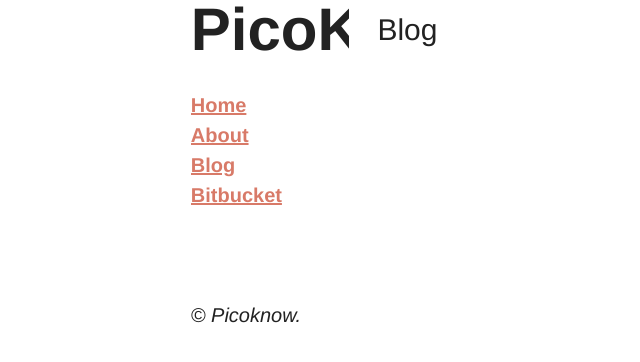
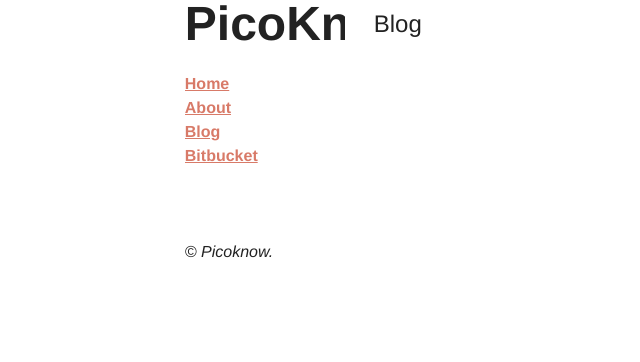
Before and after one commit to picoknow/picoknow.github.io, a Jekyll site: the page built from blog.html, in a window 1280 px wide. Shown: the top 362 px of the page, without its empty margins (0-640 px from the left). Built offline with Jekyll 4.4.1, drawn with Linux system fonts in a browser that asks for light colours.

Commit message:
Size work.

```diff
--- a/_includes/css/toast.css
+++ b/_includes/css/toast.css
@@ -142,7 +142,7 @@
 \*-----------------------------------*/
 
 html {
-        font: 125%/1.5 Helvetica Neue, Helvetica, Arial, sans-serif;
+        font: 100%/1.5 Helvetica Neue, Helvetica, Arial, sans-serif;
 }
 
 @media screen and (max-width: 650px) {
```
